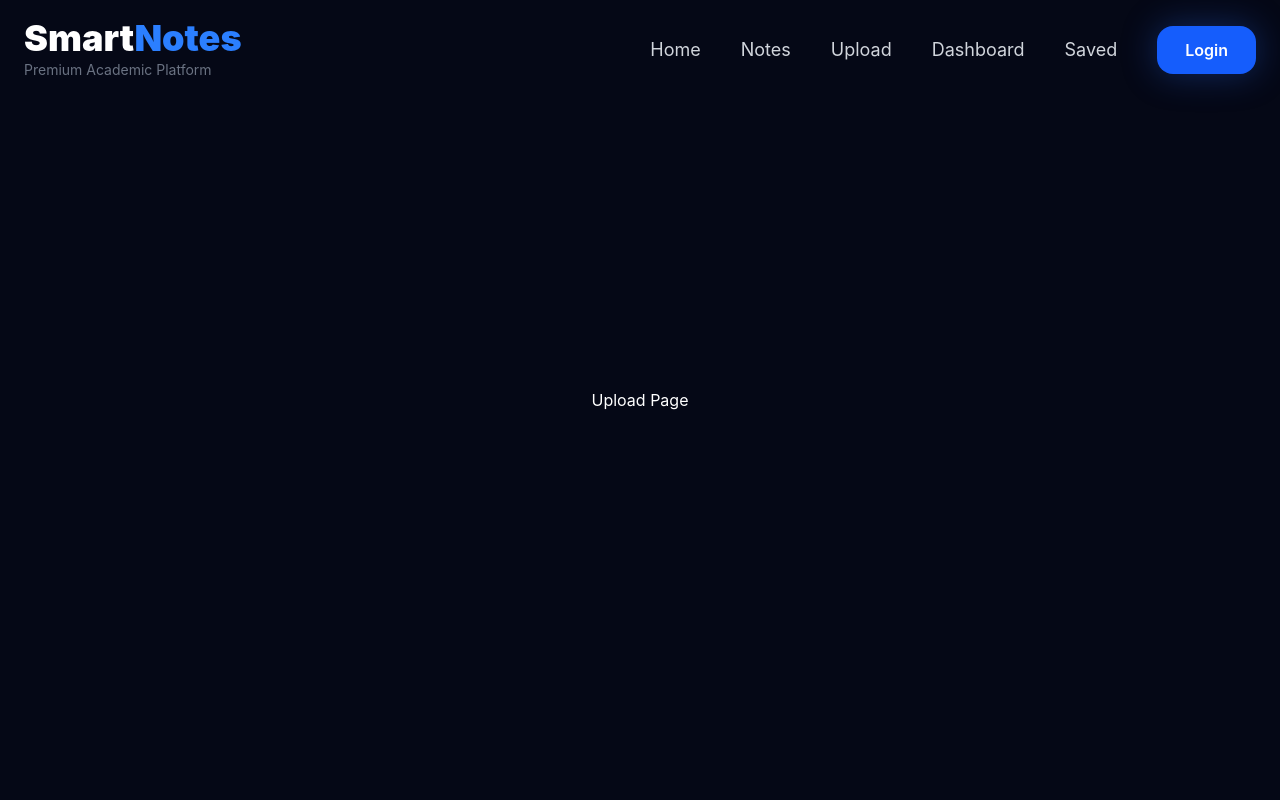
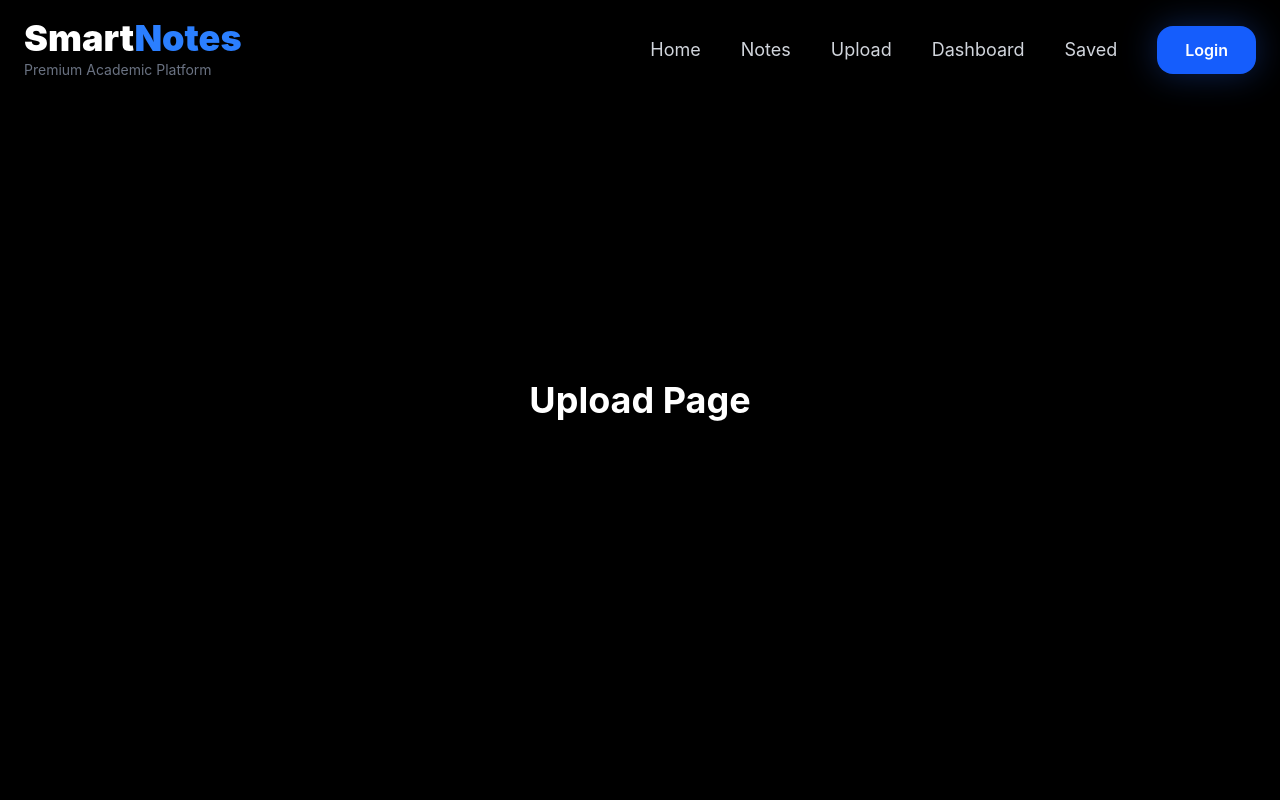
Before and after one commit to Sravanii-89/smart-notes-hub, a Next.js app: page /upload in a window 1280 px wide. Shown: the top 800 px of the page. Built offline with nearby package versions, Linux system fonts and the light colour scheme.

Commit message:
fix upload build

```diff
--- a/app/upload/page.tsx
+++ b/app/upload/page.tsx
@@ -10,7 +10,10 @@ export default function UploadPage() {
       flex
       items-center
       justify-center
-      text-white"
+      bg-black
+      text-white
+      text-4xl
+      font-bold"
     >
       Upload Page
     </div>
```
